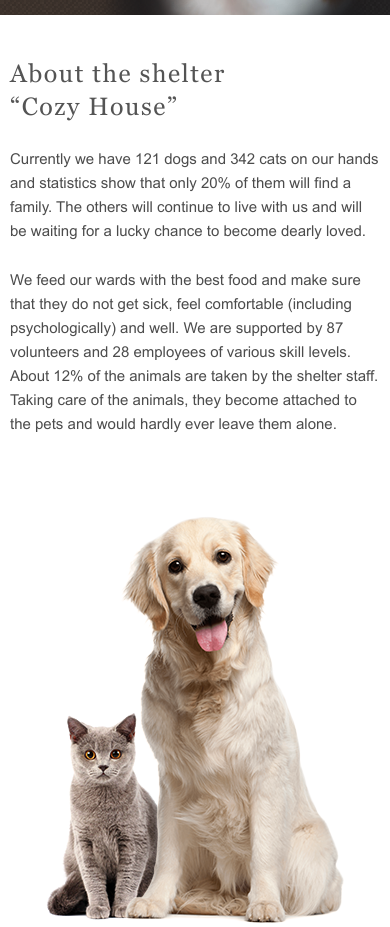
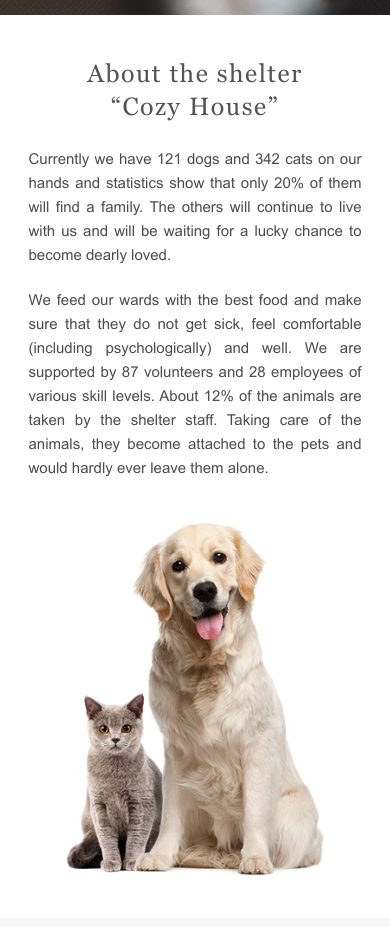
Before and after one commit to DeePenguin/RSS2023Q1-tasks, a plain HTML site: page shelter/index.html in a window 390 px wide. Shown: the part 848-1775 px from the top of the page. Drawn offline with Linux system fonts and the light colour scheme.

Commit message:
feat: add sections queries

```diff
--- a/shelter/styles/scss/_section.scss
+++ b/shelter/styles/scss/_section.scss
@@ -8,6 +8,7 @@
 
     @include m-mobile {
       font-size: 2.5em;
+      text-align: center;
     }
 
     &_centered {
@@ -33,7 +34,11 @@
     @include header_font();
     font-size: 1.5em;
     line-height: 110%;
-    color: $color-dark-l
+    color: $color-dark-l;
+    @include m-mobile {
+      letter-spacing: normal;
+      line-height: 160%;
+    }
   }
 
   &-paragraph {
@@ -92,6 +97,10 @@
       width: 100%;
       height: 100%;
       object-fit: contain;
+
+      @include m-mobile {
+        max-width: 26em;
+      }
     }
   }
 
@@ -101,12 +110,26 @@
       @include m-tablet {
         gap: 8em;
       }
+      @include m-mobile {
+        gap: 4.2em;
+      }
     }
 
     .section-content {
       @include flex-col($ali: start);
       gap: 2.5em;
       max-width: 43em;
+      @include m-mobile {
+        align-items: center;
+        padding: 0 5%;
+
+        .section-paragraph {
+          text-align: justify;
+          &:last-of-type {
+            margin-top: -4px;
+          }
+        }
+      }
     }
   }
 
@@ -114,6 +137,9 @@
     .section-content {
       @include flex-col();
       gap: 6em;
+      @include m-mobile {
+        gap: 4.2em;
+      }
     }
     .help-list {
       $icon-list: food, transportation, toys, bowl, shampoos, vitamins, medicines, collar, home;
@@ -126,12 +152,23 @@
         column-gap: 0;
       }
 
+      @include m-mobile {
+        gap: 3em 10%;
+        justify-content: start;
+        padding: 0 5px;
+      }
+
       &__item {
         @include flex-col();
         gap: 3em;
 
         @include m-tablet {
           flex-basis: 30%
+        }
+
+        @include m-mobile {
+          flex-basis: 45%;
+          gap: 2em;
         }
       }
 
@@ -140,6 +177,9 @@
         font-size: 2em;
         color: $color-dark-l;
         text-align: center;
+        @include m-mobile {
+          font-size: 1.5em;
+        }
       }
 
       .icon {
@@ -149,6 +189,10 @@
         background-size: contain;
         background-position: center;
         background-repeat: no-repeat;
+        @include m-mobile {
+          height: 5em;
+          width: 5em;
+        }
       }
 
       @each $icon in $icon-list {
@@ -166,19 +210,36 @@
       @include m-tablet {
         gap: 5.8em;
       }
+
+      @include m-mobile {
+        gap: 4.2em;
+
+        .section-paragraph {
+          text-align: justify;
+          padding: 0 10px;
+        }
+      }
     }
     .section-content {
       @include flex-col($ali: flex-start);
       gap: 2em;
       max-width: 38em;
+
+      @include m-mobile {
+        align-items: center;
+      }
     }
   }
 
   &.our-friends {
     .section-content {
       @include flex-col();
-      gap: 60px;
+      gap: 6em;
       width: 100%;
+
+      @include m-mobile {
+        gap: 4.2em;
+      }
     }
 
     .cards-wrapper {
```
Also changed, not shown: shelter/styles/style.css, 1 other file.
